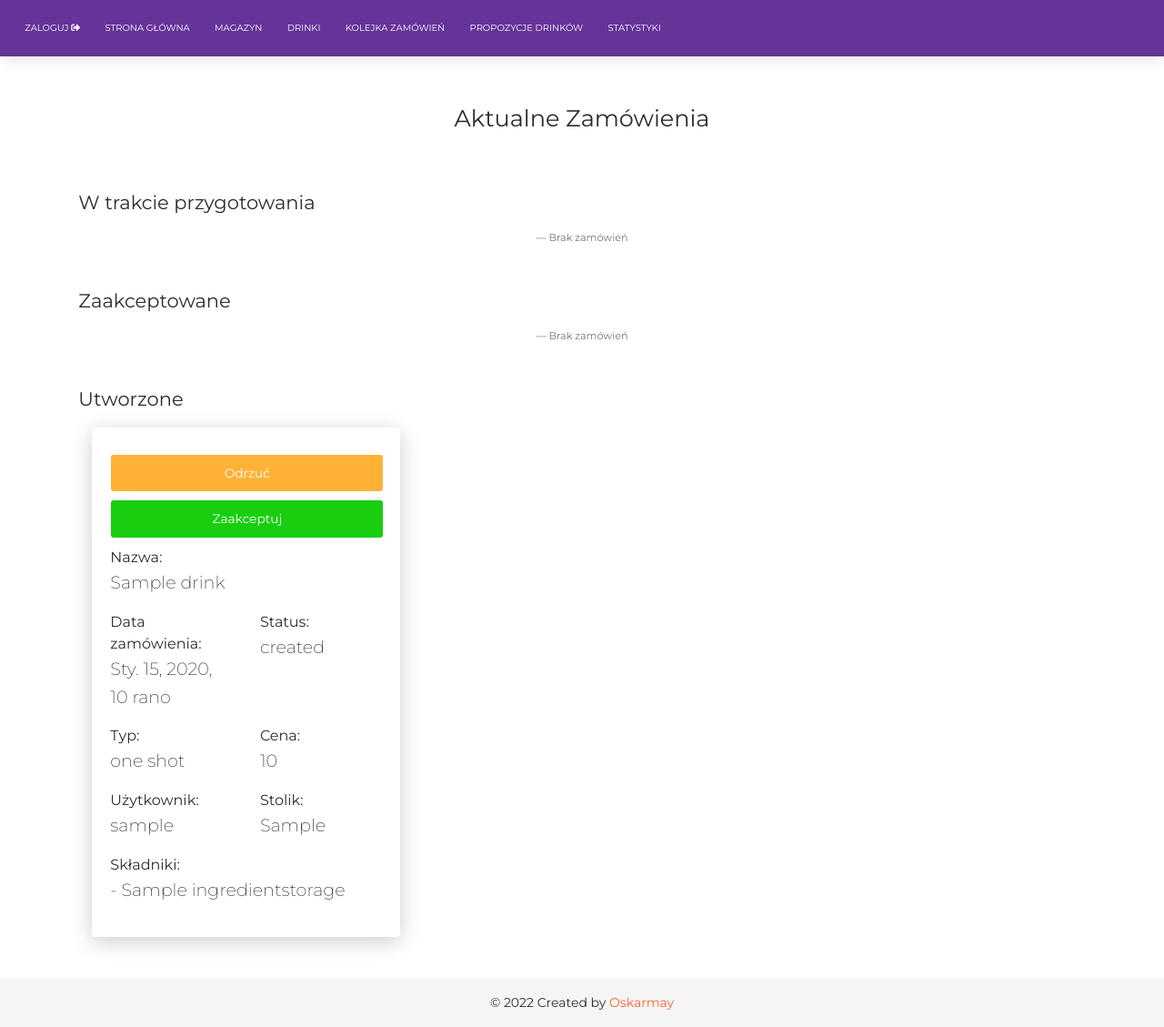
After one commit to oskarmay/Bartender_Assistant, a Django app: page /bartender/orders_list in a window 1280 px wide. The commit adds this page. Shown: the whole page at 91% size. Run offline with Django 3.2, Linux system fonts and the light colour scheme; tables that the repository leaves empty hold one stand-in row (values such as "Sample post"); some libraries are stand-ins or nearby versions.

Commit message:
fix admin.py order view problem; create js and api for changing status of clients orders; fix bartender ingredient storage forms after models changes; change in orderslistview in view;

```diff
--- a/bartender/urls.py
+++ b/bartender/urls.py
@@ -1,5 +1,11 @@
 from django.urls import path
 
+from bartender.api_views import (
+    AcceptOrderApiView,
+    CompleteOrderApiView,
+    RejectOrderApiView,
+    SetInProgressOrderApiView,
+)
 from bartender.views import (
     DrinkCreateView,
     DrinkDeleteView,
@@ -10,6 +16,7 @@ from bartender.views import (
     IngredientNeededCreateView,
     IngredientNeededDeleteView,
     IngredientNeededUpdateView,
+    OrdersListView,
     StorageIngredientCreateView,
     StorageIngredientDeleteView,
     StorageIngredientListView,
@@ -22,6 +29,26 @@ urlpatterns = [
         "",
         HomeView.as_view(),
         name="home",
+    ),
+    path(
+        "api/reject_order",
+        RejectOrderApiView.as_view(),
+        name="api_reject_order",
+    ),
+    path(
+        "api/accept_order",
+        AcceptOrderApiView.as_view(),
+        name="api_accept_order",
+    ),
+    path(
+        "api/in_progress_order",
+        SetInProgressOrderApiView.as_view(),
+        name="api_in_progress_order",
+    ),
+    path(
+        "api/complete_order",
+        CompleteOrderApiView.as_view(),
+        name="api_complete_order",
     ),
     path(
         "storage_ingredient_list",
@@ -83,4 +110,9 @@ urlpatterns = [
         IngredientNeededDeleteView.as_view(),
         name="delete_ingredient_needed",
     ),
+    path(
+        "orders_list",
+        OrdersListView.as_view(),
+        name="orders_list",
+    ),
 ]
--- a/bartender/views.py
+++ b/bartender/views.py
@@ -10,7 +10,7 @@ from django.views.generic import (
 from rules.contrib.views import PermissionRequiredMixin
 
 from bartender.forms import DrinkForm, IngredientNeededForm, IngredientStorageForm
-from core.models import Drink, Orders, IngredientNeeded, IngredientStorage
+from core.models import Drink, IngredientNeeded, IngredientStorage, Orders
 
 
 class HomeView(PermissionRequiredMixin, TemplateView):
@@ -192,42 +192,48 @@ class OrdersListView(PermissionRequiredMixin, ListView):
     context_object_name = "drinks"
 
     def get_queryset(self):
-        """Qs with currently pending drink orders."""
+        """Empty QS. Everything is in ctx."""
 
-        return (
+        return None
+
+    def get_context_data(self, *, object_list=None, **kwargs):
+        """Add qs over status to ctx."""
+
+        ctx = super().get_context_data()
+
+        ctx["orders_created"] = (
             Orders.objects.filter(
-                status__in=[
-                    Orders.OrdersStatus.CREATED,
-                    Orders.OrdersStatus.ACCEPTED,
-                    Orders.OrdersStatus.IN_PROGRESS,
-                ],
-                drink__isnull=False,
-                storage_order__isnull=True,
+                status=Orders.OrdersStatus.CREATED,
             )
-            .select_related("drink")
+            .select_related("drink", "storage_order", "user")
             .prefetch_related(
                 "drink__ingredient_needed",
                 "drink__ingredient_needed__storage_ingredient",
             )
-            .order_by("-order_date")
+            .order_by("order_date")
         )
 
-    def get_context_data(self, *, object_list=None, **kwargs):
-        """Add qs of order other than drink to ctx."""
-
-        ctx = super().get_context_data()
-        ctx["other_orders"] = (
+        ctx["orders_accepted"] = (
             Orders.objects.filter(
-                status__in=[
-                    Orders.OrdersStatus.CREATED,
-                    Orders.OrdersStatus.ACCEPTED,
-                    Orders.OrdersStatus.IN_PROGRESS,
-                ],
-                drink__isnull=True,
-                storage_order__isnull=False,
+                status=Orders.OrdersStatus.ACCEPTED,
             )
-            .select_related("storage_order")
-            .order_by("-order_date")
+            .select_related("drink", "storage_order", "user")
+            .prefetch_related(
+                "drink__ingredient_needed",
+                "drink__ingredient_needed__storage_ingredient",
+            )
+            .order_by("order_date")
+        )
+        ctx["orders_in_progress"] = (
+            Orders.objects.filter(
+                status=Orders.OrdersStatus.IN_PROGRESS,
+            )
+            .select_related("drink", "storage_order", "user")
+            .prefetch_related(
+                "drink__ingredient_needed",
+                "drink__ingredient_needed__storage_ingredient",
+            )
+            .order_by("order_date")
         )
 
         return ctx
@@ -241,7 +247,7 @@ class HistoryOrdersListView(PermissionRequiredMixin, ListView):
     context_object_name = "drinks"
 
     def get_queryset(self):
-        """Qs with currently pending drink orders."""
+        """Qs with currently pending orders orders."""
 
         return (
             Orders.objects.filter(
@@ -262,7 +268,7 @@ class HistoryOrdersListView(PermissionRequiredMixin, ListView):
         )
 
     def get_context_data(self, *, object_list=None, **kwargs):
-        """Add qs of order other than drink to ctx."""
+        """Add qs of order other than orders to ctx."""
 
         ctx = super().get_context_data()
         ctx["other_orders"] = (
--- a/core/admin.py
+++ b/core/admin.py
@@ -195,8 +195,8 @@ class OrdersAdmin(admin.ModelAdmin):
         "drink",
         "storage_order",
         "status",
-        "order_date",
     )
+    readonly_fields = ("order_date",)
     list_display = (
         "user",
         "drink",
--- /dev/null
+++ b/static/js/bartender/api_method.js
@@ -0,0 +1,227 @@
+const csrftoken = getCookie('csrftoken');
+
+function promptRejectOrder(order_id) {
+    Swal.fire({
+        title: 'Odrzucanie zamówienia?',
+        text: "Czy na pewno chcesz odrzucić to zamówienie?",
+        icon: 'warning',
+        showCancelButton: true,
+        cancelButtonText: "Nie",
+        confirmButtonColor: '#3085d6',
+        cancelButtonColor: '#d33',
+        confirmButtonText: 'Tak, anuluj!'
+    }).then((result) => {
+        if (result.isConfirmed) {
+            rejectOrder(order_id)
+        }
+    })
+}
+
+function rejectOrder(order_id) {
+    fetch('/bartender/api/reject_order', {
+        method: 'POST',
+        mode: 'same-origin',
+        headers: {
+            'Accept': 'application/json, text/plain, */*',
+            'Content-Type': 'application/json',
+            'X-CSRFToken': csrftoken
+        },
+        body: JSON.stringify({
+            "order_id": order_id,
+        }),
+    })
+        .then(response => response)
+        .then(res => {
+            if (res.status === 200) {
+                return res.json()
+                    .then(data => {
+                        console.log(data)
+                        if (data.status === "order_rejected") {
+                            Swal.fire({
+                                icon: 'success',
+                                title: 'Odrzucono zamówienie.',
+                            }).then(ref => {
+                                window.location.reload()
+                            })
+                        } else if (data.status === "does_not_exist") {
+                            Swal.fire({
+                                icon: 'error',
+                                title: 'Nie możemy znaleźć tego zamówienia',
+                                text: 'Wystąpił nieoczekiwany problem ze znalezieniem tego zamówienia. Przepraszamy za kłopoty.',
+                            })
+                        } else {
+                            Swal.fire({
+                                icon: 'error',
+                                title: 'Coś poszło nie tak pytanie co?',
+                                text: 'Nie jesteśmy w stanie odszyfrować tego błędu.',
+                            })
+                        }
+
+                    })
+
+            } else {
+                Swal.fire({
+                    icon: 'error',
+                    title: 'Coś poszło nie tak...',
+                    text: 'Wystąpił błąd przy anulowaniu zamówienia.',
+                })
+            }
+        })
+}
+
+
+function acceptOrder(order_id) {
+    fetch('/bartender/api/accept_order', {
+        method: 'POST',
+        mode: 'same-origin',
+        headers: {
+            'Accept': 'application/json, text/plain, */*',
+            'Content-Type': 'application/json',
+            'X-CSRFToken': csrftoken
+        },
+        body: JSON.stringify({
+            "order_id": order_id,
+        }),
+    })
+        .then(response => response)
+        .then(res => {
+            if (res.status === 200) {
+                return res.json()
+                    .then(data => {
+                        console.log(data)
+                        if (data.status === "order_accepted") {
+                            Swal.fire({
+                                icon: 'success',
+                                title: 'Zaakceptowano zamówienie.',
+                            }).then(ref => {
+                                window.location.reload()
+                            })
+                        } else if (data.status === "bad_order_status_for_this_action") {
+                            Swal.fire({
+                                icon: 'error',
+                                title: 'Zły status',
+                                text: 'Nie można zmienić statusu na zaakceptowano, bo zamówienie nie ma statusu utworzono.',
+                            })
+                        } else {
+                            Swal.fire({
+                                icon: 'error',
+                                title: 'Coś poszło nie tak pytanie co?',
+                                text: 'Nie jesteśmy w stanie odszyfrować tego błędu.',
+                            })
+                        }
+
+                    })
+
+            } else {
+                Swal.fire({
+                    icon: 'error',
+                    title: 'Coś poszło nie tak...',
+                    text: 'Wystąpił błąd przy anulowaniu zamówienia.',
+                })
+            }
+        })
+}
+
+function inProgressOrder(order_id) {
+    fetch('/bartender/api/in_progress_order', {
+        method: 'POST',
+        mode: 'same-origin',
+        headers: {
+            'Accept': 'application/json, text/plain, */*',
+            'Content-Type': 'application/json',
+            'X-CSRFToken': csrftoken
+        },
+        body: JSON.stringify({
+            "order_id": order_id,
+        }),
+    })
+        .then(response => response)
+        .then(res => {
+            if (res.status === 200) {
+                return res.json()
+                    .then(data => {
+                        console.log(data)
+                        if (data.status === "order_in_in_progress") {
+                            Swal.fire({
+                                icon: 'success',
+                                title: 'Przygotowanie zamówienia.',
+                            }).then(ref => {
+                                window.location.reload()
+                            })
+                        } else if (data.status === "bad_order_status_for_this_action") {
+                            Swal.fire({
+                                icon: 'error',
+                                title: 'Zły status',
+                                text: 'Nie można zmienić statusu na w trakcie przygotowania, bo zamówienie nie ma statusu zaakceptowano.',
+                            })
+                        } else {
+                            Swal.fire({
+                                icon: 'error',
+                                title: 'Coś poszło nie tak pytanie co?',
+                                text: 'Nie jesteśmy w stanie odszyfrować tego błędu.',
+                            })
+                        }
+
+                    })
+
+            } else {
+                Swal.fire({
+                    icon: 'error',
+                    title: 'Coś poszło nie tak...',
+                    text: 'Wystąpił błąd przy anulowaniu zamówienia.',
+                })
+            }
+        })
+}
+
+function completesOrder(order_id) {
+    fetch('/bartender/api/complete_order', {
+        method: 'POST',
+        mode: 'same-origin',
+        headers: {
+            'Accept': 'application/json, text/plain, */*',
+            'Content-Type': 'application/json',
+            'X-CSRFToken': csrftoken
+        },
+        body: JSON.stringify({
+            "order_id": order_id,
+        }),
+    })
+        .then(response => response)
+        .then(res => {
+            if (res.status === 200) {
+                return res.json()
+                    .then(data => {
+                        console.log(data)
+                        if (data.status === "order_completed") {
+                            Swal.fire({
+                                icon: 'success',
+                                title: 'Ukońćzono przygotowanie zamówienia.',
+                            }).then(ref => {
+                                window.location.reload()
+                            })
+                        } else if (data.status === "bad_order_status_for_this_action") {
+                            Swal.fire({
+                                icon: 'error',
+                                title: 'Zły status',
+                                text: 'Nie można zmienić statusu na ukończono, bo zamówienie nie ma statusu w trakcie przygotowania.',
+                            })
+                        } else {
+                            Swal.fire({
+                                icon: 'error',
+                                title: 'Coś poszło nie tak pytanie co?',
+                                text: 'Nie jesteśmy w stanie odszyfrować tego błędu.',
+                            })
+                        }
+
+                    })
+
+            } else {
+                Swal.fire({
+                    icon: 'error',
+                    title: 'Coś poszło nie tak...',
+                    text: 'Wystąpił błąd przy anulowaniu zamówienia.',
+                })
+            }
+        })
+}
--- a/templates/bartender/base.html
+++ b/templates/bartender/base.html
@@ -10,7 +10,7 @@
     <a class="nav-link" href="{% url 'bartender:drink_list' %}">Drinki</a>
   </li>
   <li class="nav-item">
-    <a class="nav-link" href="#">Kolejka zamówień</a>
+    <a class="nav-link" href="{% url 'bartender:orders_list' %}">Kolejka zamówień</a>
   </li>
   <li class="nav-item">
     <a class="nav-link" href="#">Propozycje drinków</a>
--- a/templates/bartender/ingredient_needed/create_ingredient_needed.html
+++ b/templates/bartender/ingredient_needed/create_ingredient_needed.html
@@ -21,7 +21,7 @@
                 </label>
               </div>
               <div class="col-lg-8 col-7">
-                {% if field.name == "drink" and drink %}
+                {% if field.name == "orders" and drink %}
                   <input type="hidden" id="id_drink" name="drink" value="{{ drink.id }}">
                   <p class="form-control">{{ drink }}</p>
                 {% else %}
--- a/templates/bartender/ingredient_needed/update_ingredient_needed.html
+++ b/templates/bartender/ingredient_needed/update_ingredient_needed.html
@@ -21,7 +21,7 @@
                 </label>
               </div>
               <div class="col-lg-8 col-7">
-                {% if field.name == "drink" %}
+                {% if field.name == "orders" %}
                   <input type="hidden" id="id_drink" name="drink" value="{{ drink.id }}">
                   <p class="form-control">{{ drink }}</p>
                 {% else %}
--- /dev/null
+++ b/templates/bartender/orders/list_queue.html
@@ -0,0 +1,179 @@
+{% extends "bartender/base.html" %}
+{% load static %}
+{% block title %}Kolejka Zamówień{% endblock %}
+
+
+{% block content %}
+  <div class="row justify-content-center"><h3>Aktualne Zamówienia</h3></div>
+
+  {# orders with status in progress #}
+  <div class="row"><h4>W trakcie przygotowania</h4></div>
+  <div class="row">
+    {% for order in orders_in_progress %}
+      <div class="col-12 col-lg-4 d-flex align-items-stretch">
+        <div class="card rounded" style="font-size:2vmin">
+          <div class="card-body">
+            <div class="card-text text-center">
+              <button type="submit" onclick="completesOrder({{ order.id }})" class="btn btn-success btn-block">
+                Ukończ
+              </button>
+            </div>
+            <div class="card-text">Nazwa:
+              <p>
+                {% if order.drink %}{{ order.drink.name }}{% elif order.storage_order.name %}
+                  {{ order.storage_order.name }}{% endif %}
+              </p>
+            </div>
+            <div class="card-text">
+              <div class="row">
+                <div class="col-6">Data zamówienia: <p>{{ order.order_date }}</p></div>
+                <div class="col-6">Status: <p>{{ order.get_status_display }}</p></div>
+              </div>
+            </div>
+            <div class="card-text">
+              <div class="row">
+                <div class="col-6">Typ: <p>{{ order.drink.get_type_display }}</p></div>
+                <div class="col-6">Cena: <p>{{ order.drink.price }}</p></div>
+              </div>
+            </div>
+            <div class="card-text">
+              <div class="row">
+                <div class="col-6">Użytkownik: <p>{{ order.user.username }}</p></div>
+                <div class="col-6">Stolik: <p>{{ order.user.customer_table }}</p></div>
+              </div>
+            </div>
+            {% if order.drink %}
+              <div class="card-text">Składniki:
+                {% for ingredeint in order.drink.ingredient_needed.all %}
+                  <p>- {{ ingredeint.storage_ingredient.name }}</p>
+                {% empty %}
+                  <p>Nie przypisano składników</p>
+                {% endfor %}
+              </div>
+            {% endif %}
+          </div>
+        </div>
+      </div>
+    {% empty %}
+      <div class="col text-center">
+        <blockquote class="blockquote-footer justify-content-center">Brak zamówień</blockquote>
+      </div>
+    {% endfor %}
+  </div>
+  {# END of in progress orders #}
+
+  {# orders with status accepted #}
+  <div class="row"><h4>Zaakceptowane</h4></div>
+  <div class="row">
+    {% for order in orders_accepted %}
+      <div class="col-12 col-lg-4 d-flex align-items-stretch">
+        <div class="card rounded" style="font-size:2vmin">
+          <div class="card-body">
+            <div class="card-text text-center">
+              <button type="submit" onclick="inProgressOrder({{ order.id }})" class="btn btn-success btn-block">
+                Rozpocznij
+              </button>
+            </div>
+            <div class="card-text">Nazwa: <p>
+              {% if order.drink %}{{ order.drink.name }}{% elif order.storage_order.name %}
+                {{ order.storage_order.name }}{% endif %}</p></div>
+            <div class="card-text">
+
+              <div class="row">
+                <div class="col-6">Data zamówienia: <p>{{ order.order_date }}</p></div>
+                <div class="col-6">Status: <p>{{ order.get_status_display }}</p></div>
+              </div>
+            </div>
+            <div class="card-text">
+              <div class="row">
+                <div class="col-6">Typ: <p>{{ order.drink.get_type_display }}</p></div>
+                <div class="col-6">Cena: <p>{{ order.drink.price }}</p></div>
+              </div>
+            </div>
+            <div class="card-text">
+              <div class="row">
+                <div class="col-6">Użytkownik: <p>{{ order.user.username }}</p></div>
+                <div class="col-6">Stolik: <p>{{ order.user.customer_table }}</p></div>
+              </div>
+            </div>
+            {% if order.drink %}
+              <div class="card-text">Składniki:
+                {% for ingredeint in order.drink.ingredient_needed.all %}
+                  <p>- {{ ingredeint.storage_ingredient.name }}</p>
+                {% empty %}
+                  <p>Nie przypisano składników</p>
+                {% endfor %}
+              </div>
+            {% endif %}
+          </div>
+        </div>
+      </div>
+    {% empty %}
+      <div class="col text-center">
+        <blockquote class="blockquote-footer justify-content-center">Brak zamówień</blockquote>
+      </div>
+    {% endfor %}
+  </div>
+  {# END of accepted orders #}
+
+  {# orders with status created #}
+  <div class="row"><h4>Utworzone</h4></div>
+  <div class="row">
+    {% for order in orders_created %}
+      <div class="col-12 col-lg-4 d-flex align-items-stretch">
+        <div class="card rounded" style="font-size:2vmin">
+          <div class="card-body">
+            <div class="card-text text-center">
+              <button type="submit" onclick="promptRejectOrder({{ order.id }})" class="btn btn-warning btn-block">
+                Odrzuć
+              </button>
+              <button type="submit" onclick="acceptOrder({{ order.id }})" class="btn btn-success btn-block">
+                Zaakceptuj
+              </button>
+            </div>
+            <div class="card-text">Nazwa: <p>
+              {% if order.drink %}{{ order.drink.name }}{% elif order.storage_order.name %}
+                {{ order.storage_order.name }}{% endif %}</p></div>
+            <div class="card-text">
+              <div class="row">
+                <div class="col-6">Data zamówienia: <p>{{ order.order_date }}</p></div>
+                <div class="col-6">Status: <p>{{ order.get_status_display }}</p></div>
+              </div>
+            </div>
+            <div class="card-text">
+              <div class="row">
+                <div class="col-6">Typ: <p>{{ order.drink.get_type_display }}</p></div>
+                <div class="col-6">Cena: <p>{{ order.drink.price }}</p></div>
+              </div>
+            </div>
+            <div class="card-text">
+              <div class="row">
+                <div class="col-6">Użytkownik: <p>{{ order.user.username }}</p></div>
+                <div class="col-6">Stolik: <p>{{ order.user.customer_table }}</p></div>
+              </div>
+            </div>
+            {% if order.drink %}
+              <div class="card-text">Składniki:
+                {% for ingredeint in order.drink.ingredient_needed.all %}
+                  <p>- {{ ingredeint.storage_ingredient.name }}</p>
+                {% empty %}
+                  <p>Nie przypisano składników</p>
+                {% endfor %}
+              </div>
+            {% endif %}
+          </div>
+        </div>
+      </div>
+    {% empty %}
+      <div class="col text-center">
+        <blockquote class="blockquote-footer justify-content-center">Brak zamówień</blockquote>
+      </div>
+    {% endfor %}
+  </div>
+  {# END of created orders #}
+
+{% endblock %}
+{% block js %}
+  <script src="{% static 'js/plugins/sweetalert2.all.min.js' %}"></script>
+  <script src="{% static 'js/bartender/api_method.js' %}" type="text/javascript"></script>
+{% endblock %}
```
Also changed, not shown: bartender/api_views.py (added, +93 -0 lines), bartender/forms.py (+16 -1 lines).
